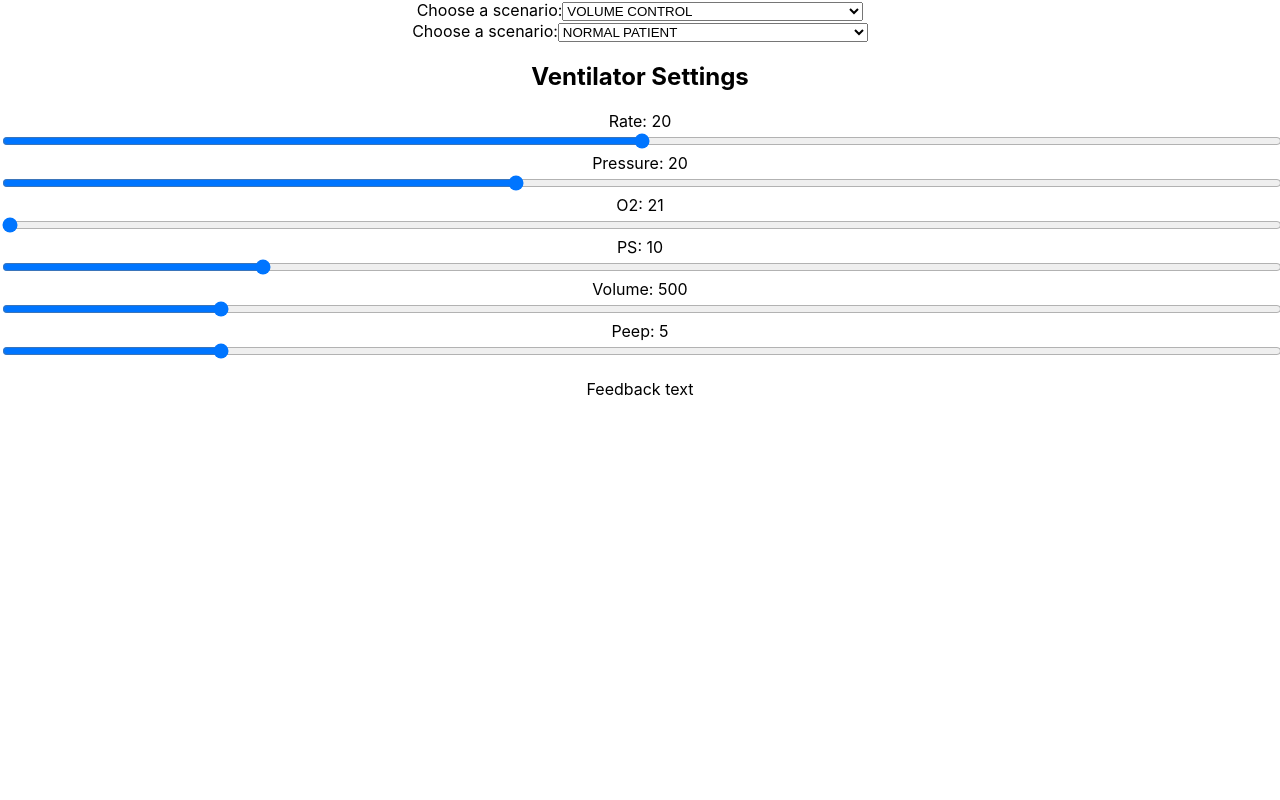
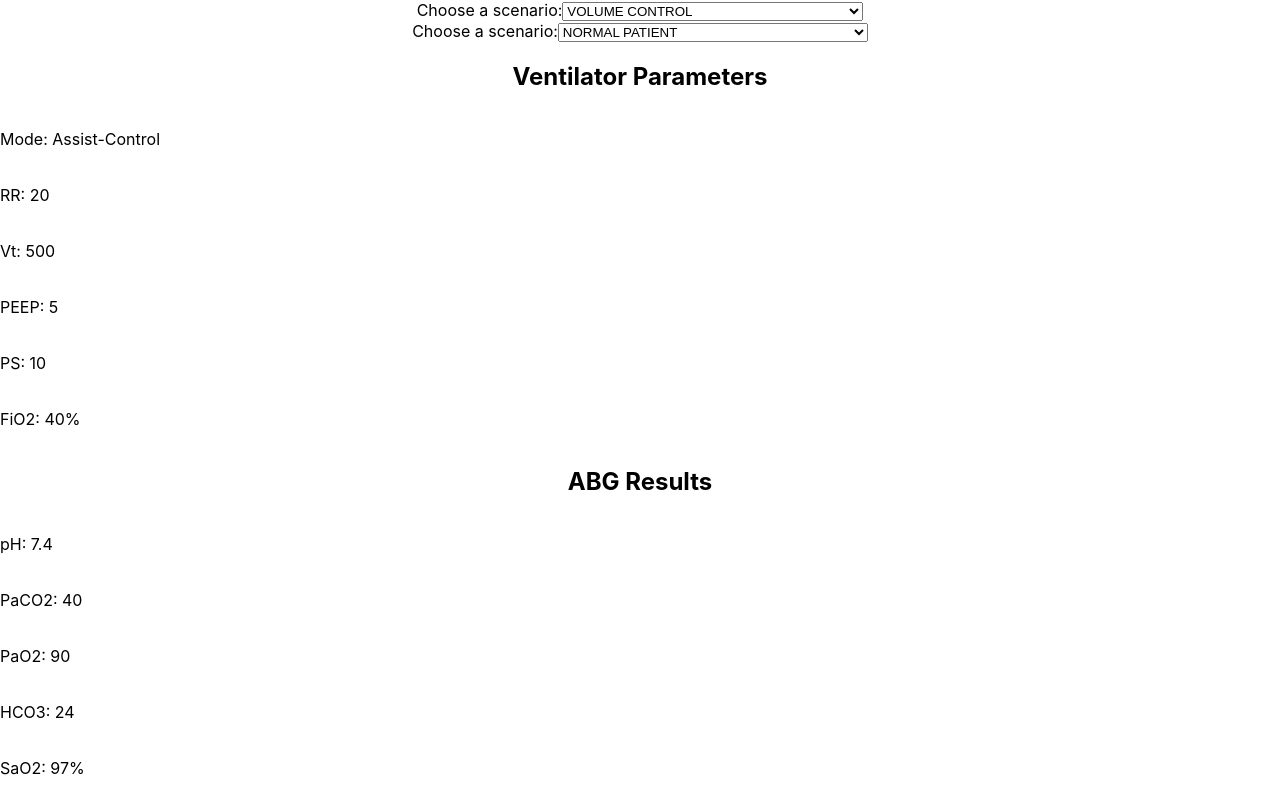
Before and after one commit to Ikejrmillsowoo/ventSim-front, a React (Create React App) app: page / in a window 1280 px wide. Shown: the top 800 px of the page. Built offline with nearby package versions, Linux system fonts and the light colour scheme.

Commit message:
connecting slider propts to state in vent settings

```diff
--- a/src/App.js
+++ b/src/App.js
@@ -1,12 +1,18 @@
 import './App.css';
+import ABGDisplay from './displays/abgDisplay/ABGDisplay';
 import Footer from './displays/footer/Footer';
 import Header from './displays/header/Header';
+import VentilatorParams from './displays/ventilatorParams/VentilatorParams';
 import VentilatorSettings from './displays/ventilatorSettings/VentilatorSettings';
+import postVentilatorSettings from './fetch/Fetch';
 
 function App() {
   return (
     <div className="App">
+      <postVentilatorSettings />
       <Header />
+      <VentilatorParams />
+      <ABGDisplay />
       <VentilatorSettings />
       <Footer />
     </div>
--- /dev/null
+++ b/src/displays/abgDisplay/ABGDisplay.js
@@ -0,0 +1,32 @@
+import React from 'react'
+import TextDisplay from '../../components/TextDisplay'
+/**
+ * A component that receives an object of ventilator parameters and displays them.
+ * @param {object} props - The component props.
+ * @param {object} props.params - An object containing the ventilator parameters to display.
+ * @param {string} [props.className] - Optional CSS class for styling the container.
+ */
+function ABGDisplay() {
+    const params = {
+        pH: 7.4,
+        PaCO2: 40,
+        PaO2: 90,
+        HCO3: 24,
+        SaO2: '97%',
+    }
+
+  return (
+    <div>
+         <h2>ABG Results</h2>
+        {Object.entries(params).map(([key, value]) => (
+        <div key={key} style={{ display: 'flex', justifyContent: 'space-between', padding: '2px 0' }}>
+          {/* <span>{key}</span>
+          <span>{String(value)}</span> */}
+          <TextDisplay text={`${key}: ${value}`} />
+        </div>
+      ))}
+    </div>
+  )
+}
+
+export default ABGDisplay
--- a/src/displays/sliders/RespiratoryRateSlider.js
+++ b/src/displays/sliders/RespiratoryRateSlider.js
@@ -1,8 +1,8 @@
 import React, { useState } from "react";
 import Slider from "../../components/Slider";
 
-function RespiratoryRateSlider() {
-  const [rate, setRate] = useState(20);
+function RespiratoryRateSlider({setRate, rate}) {
+  // const [rate, setRate] = useState(20);
 
   const handleRateChange = (event) => {
     setRate(Number(event.target.value));
--- /dev/null
+++ b/src/displays/ventilatorParams/VentilatorParams.js
@@ -0,0 +1,37 @@
+import React from 'react'
+import TextDisplay from '../../components/TextDisplay'
+
+/**
+ * A component that receives an object of ventilator parameters and displays them.
+ * @param {object} props - The component props.
+ * @param {object} props.params - An object containing the ventilator parameters to display.
+ * @param {string} [props.className] - Optional CSS class for styling the container.
+ */
+function VentilatorParams() {
+//     if (!params || Object.keys(params).length === 0) {
+//     return <div className={className}>No parameters to display.</div>;
+//   }
+    const params = {
+        Mode: 'Assist-Control',
+        RR: 20,
+        Vt: 500,
+        PEEP: 5,
+        PS: 10,
+        FiO2: '40%',
+    }
+
+  return (
+    <div>
+        <h2>Ventilator Parameters</h2>
+        {Object.entries(params).map(([key, value]) => (
+        <div key={key} style={{ display: 'flex', justifyContent: 'space-between', padding: '2px 0' }}>
+          {/* <span>{key}</span>
+          <span>{String(value)}</span> */}
+          <TextDisplay text={`${key}: ${value}`} />
+        </div>
+      ))}
+    </div>
+  )
+}
+
+export default VentilatorParams
--- a/src/displays/ventilatorSettings/VentilatorSettings.js
+++ b/src/displays/ventilatorSettings/VentilatorSettings.js
@@ -7,15 +7,21 @@ import PeepSlider from '../sliders/PeepSlider'
 import VolumeSlider from '../sliders/VolumeSlider'
 
 function VentilatorSettings() {
+    const [rate, setRate] = React.useState(20);
+    const [pressure, setPressure] = React.useState(20);
+    const [oxygen, setOxygen] = React.useState(21);
+    const [supportPressure, setSupportPressure] = React.useState(10);
+    const [volume, setVolume] = React.useState(500);
+    const [peep, setPeep] = React.useState(5);
   return (
     <div>
         <h2>Ventilator Settings</h2>
-        <RespiratoryRateSlider />
-        <InspiratoryPressureSlider />
-        <OxygenSlider />
-        <SupportPressureSlider />
-        <VolumeSlider />
-        <PeepSlider />
+        <RespiratoryRateSlider setRate={setRate} rate={rate} />
+        <InspiratoryPressureSlider pressure={pressure} setPressure={setPressure} />
+        <OxygenSlider oxygen={oxygen} setOxygen={setOxygen} />
+        <SupportPressureSlider supportPressure={supportPressure}  setSupportPressure={setSupportPressure}/>
+        <VolumeSlider volume={volume} setVolume={setVolume} />
+        <PeepSlider peep={peep} setPeep={setPeep} />
     </div>
   )
 }
--- /dev/null
+++ b/src/fetch/Fetch.js
@@ -0,0 +1,35 @@
+/**
+ * Posts ventilator settings to the simulation API and returns the simulation data.
+ *
+ * @param {object} settings - An object containing the ventilator settings to be simulated.
+ * For example: { RR: 20, Vt: 500, PEEP: 5, ... }
+ * @returns {Promise<object>} A promise that resolves to the JSON response from the server.
+ * @throws {Error} Throws an error if the network request fails or the server responds with an error.
+ */
+const postVentilatorSettings = async (settings) => {
+  const API_URL = 'http://localhost:8080/api/simulate';
+
+  try {
+    const response = await fetch(API_URL, {
+      method: 'POST',
+      headers: {
+        'Content-Type': 'application/json',
+      },
+      body: JSON.stringify(settings),
+    });
+
+    if (!response.ok) {
+      // Gathers more info from the response body if available
+      const errorBody = await response.text();
+      throw new Error(`HTTP error ${response.status}: ${response.statusText}, Body: ${errorBody}`);
+    }
+    console.log('Response received from server:', response.json());
+    return await response.json();
+  } catch (error) {
+    console.error('Failed to post ventilator settings:', error);
+    // Re-throw the error so the calling component can handle it (e.g., show an error message to the user)
+    throw error;
+  }
+};
+
+export default postVentilatorSettings;
```
